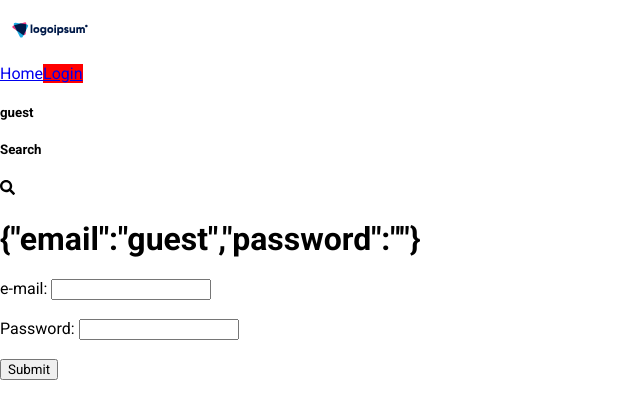
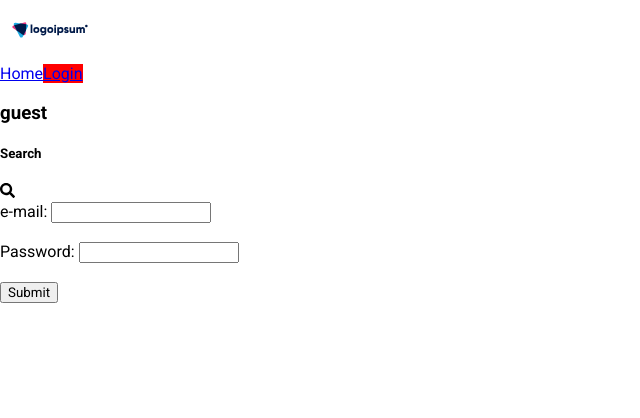
Before and after one commit to mart-j/blog-proj, a React (Create React App) app: page /login in a window 1280 px wide. Shown: the top 418 px of the page, without its empty margins (0-640 px from the left). Built offline with nearby package versions, Linux system fonts and the light colour scheme; no server answers.

Commit message:
aded sign out button

```diff
--- a/src/components/users/users.tsx
+++ b/src/components/users/users.tsx
@@ -7,5 +7,10 @@ export const Users: FC = () => {
     return state.userStore.user.email;
   });
 
-  return <h5>{currentUser}</h5>;
+  return (
+    <>
+      <h3>{currentUser}</h3>
+      <h5>{currentUser !== 'guest' && <button>sign out</button>}</h5>
+    </>
+  );
 };
--- a/src/pages/login.tsx
+++ b/src/pages/login.tsx
@@ -14,23 +14,19 @@ export const Login: FC = () => {
   const userDb = useSelector((state: RootState) => {
     return state.userStore.userDb;
   });
-  const isUserValid = () => {
-    if (JSON.stringify(userDb).includes(JSON.stringify(user))) {
-      console.log('[wepojrg');
-      dispatchHandler();
+
+  const dispatchHandler = () => {
+    if (JSON.stringify(userDb).includes(JSON.stringify(input))) {
+      dispatch(changeUserAction(input!));
     }
-  };
-  const dispatchHandler = () => {
-    dispatch(changeUserAction(input!));
   };
 
   return (
     <>
-      <h1>{JSON.stringify(user)}</h1>
       <form
         onSubmit={(e) => {
           e.preventDefault();
-          isUserValid();
+          dispatchHandler();
           setInput({ email: '', password: '' });
         }}
       >
```
